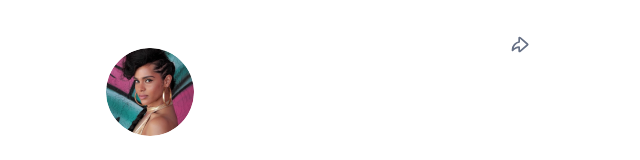
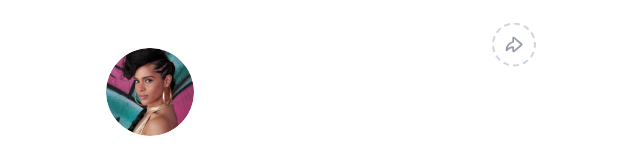
Before and after one commit to lawrdev/Linktacles, a React (Create React App) app: page / in a window 1280 px wide. Shown: the top 160 px of the page, without its empty margins (490-1130 px from the left). Built offline with nearby package versions, Linux system fonts and the light colour scheme.

Commit message:
replaced ShareIcon component

```diff
--- a/src/components/Profile.jsx
+++ b/src/components/Profile.jsx
@@ -1,6 +1,6 @@
 import profile__img from "../assets/img/profile__img.png";
 import { ReactComponent as CameraSvg } from "../assets/icons/camera-01.svg";
-import Share from "./Share";
+import ProfileIcon from "./ProfileIcon";
 
 export default function Profile() {
   return (
@@ -44,7 +44,7 @@ export default function Profile() {
         </div>
 
         <div className="absolute top-0 right-0 -translate-y-1/2">
-          <Share />
+          <ProfileIcon />
         </div>
       </div>
     </>
```
